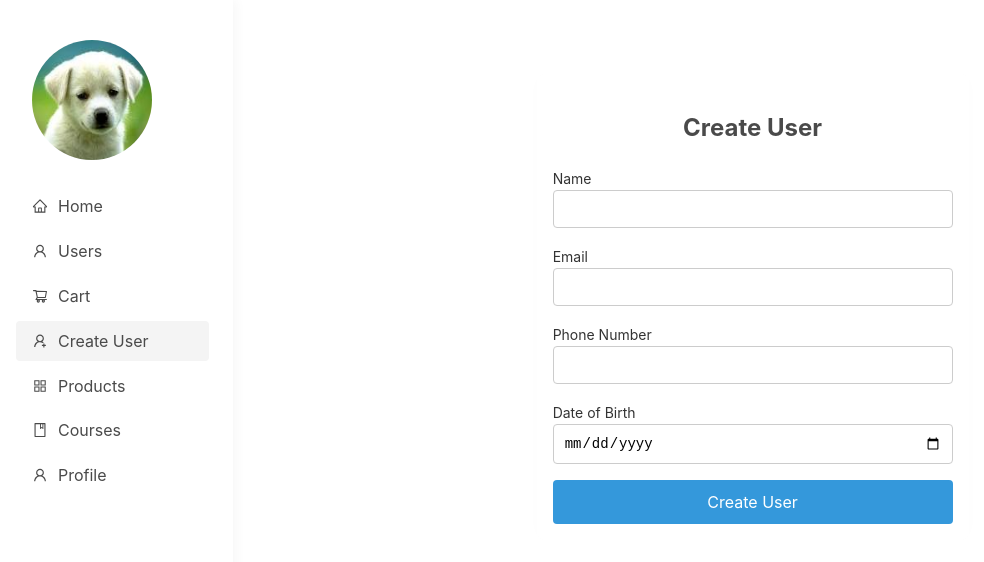
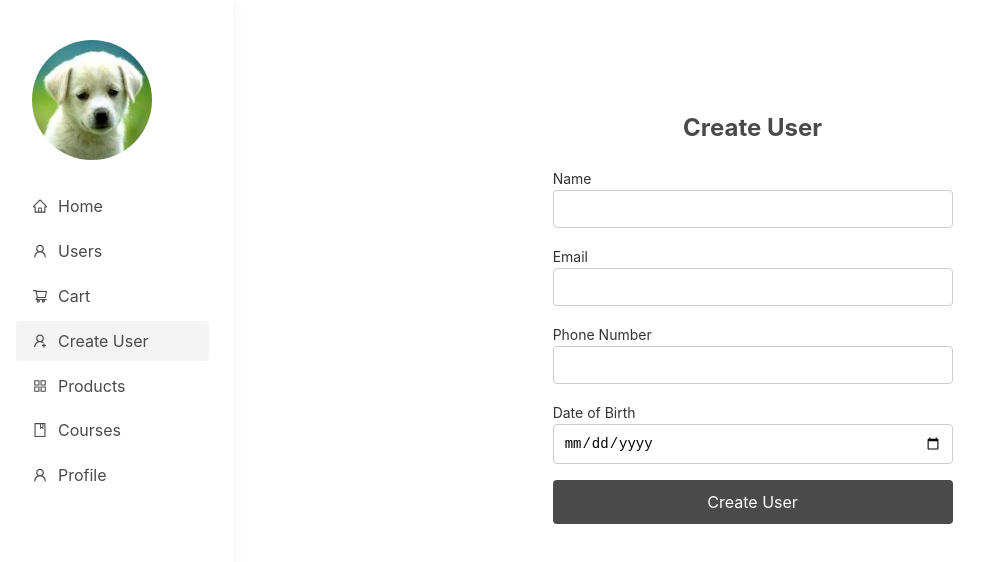
Before and after one commit to dhanrajjangid/minimal-react-template, a React (Vite) app: page /create-user in a window 1280 px wide. Shown: the top 562 px of the page, without its empty margins (8-992 px from the left). Built offline with nearby package versions, Linux system fonts and the light colour scheme.

Commit message:
create user form theme

```diff
--- a/src/view/CreateUser/index.jsx
+++ b/src/view/CreateUser/index.jsx
@@ -8,9 +8,6 @@ const FormContainer = styled.div`
   max-width: 400px;
   margin: auto;
   padding: 16px;
-  border-radius: 8px;
-  box-shadow: 0 0 20px rgba(0, 0, 0, 0.01);
-  background-color: #fff;
   display: flex;
   flex-direction: column;
   align-items: center;
@@ -48,8 +45,8 @@ const Input = styled.input`
 `;
 
 const Button = styled.button`
-  background-color: #3498db;
-  color: #fff;
+  background-color: #4a4a4a;
+  color: #fff; /* Updated to white */
   padding: 12px;
   font-size: 16px;
   cursor: pointer;
@@ -59,7 +56,7 @@ const Button = styled.button`
   box-sizing: border-box;
   transition: background-color 0.3s;
   &:hover {
-    background-color: #2077b1;
+    background-color: #333; /* Darker shade on hover */
   }
 `;
 
```
